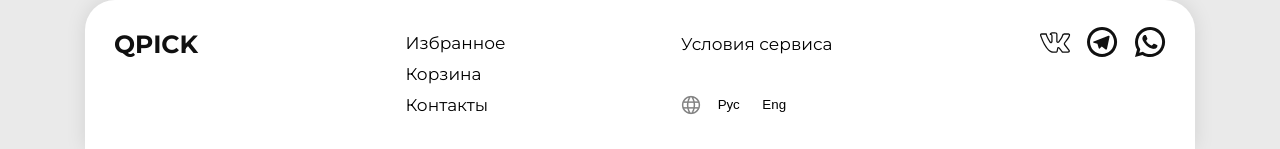
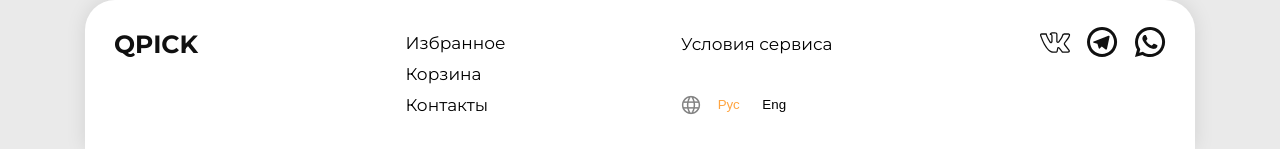
Before and after one commit to RozaZhaisanova/invite, a React (Create React App) app: page / in a window 1280 px wide. Shown: the part 1488-1637 px from the top of the page. Built offline with nearby package versions, Linux system fonts and the light colour scheme.

Commit message:
added selectedLang in footer

```diff
--- a/src/components/Footer/index.tsx
+++ b/src/components/Footer/index.tsx
@@ -16,12 +16,14 @@ import {
   PhoneLink,
   Lang,
   ColumnRight,
+  SelectedButtonStyled,
 } from "./styles";
+import i18n from "../../contexts/i18n";
 
 const Footer = () => {
   const { t } = useTranslation();
   const { setLanguage } = useLanguage();
-
+  const selectedLanguage = i18n.language;
   return (
     <FooterContainer>
       <SiteName>
@@ -46,12 +48,31 @@ const Footer = () => {
           <StyledTypography>{t("termsOfService")}</StyledTypography>
           <Lang>
             <img src="./assets/globus.png" alt="Иконка глобуса" />
-            <ButtonStyled type="button" onClick={() => setLanguage("ru")}>
-              Рус
-            </ButtonStyled>
-            <ButtonStyled type="button" onClick={() => setLanguage("eng")}>
-              Eng
-            </ButtonStyled>
+            {selectedLanguage === "ru" ? (
+              <>
+                <SelectedButtonStyled
+                  type="button"
+                  onClick={() => setLanguage("ru")}
+                >
+                  Рус
+                </SelectedButtonStyled>
+                <ButtonStyled type="button" onClick={() => setLanguage("eng")}>
+                  Eng
+                </ButtonStyled>
+              </>
+            ) : (
+              <>
+                <ButtonStyled type="button" onClick={() => setLanguage("ru")}>
+                  Рус
+                </ButtonStyled>
+                <SelectedButtonStyled
+                  type="button"
+                  onClick={() => setLanguage("en")}
+                >
+                  Eng
+                </SelectedButtonStyled>
+              </>
+            )}
           </Lang>
         </ColumnRight>
       </FooterContent>
--- a/src/components/Footer/styles.ts
+++ b/src/components/Footer/styles.ts
@@ -68,7 +68,13 @@ export const Lang = styled.div`
   flex-direction: row;
   justify-content: space-between;
 `;
+export const SelectedButtonStyled = styled.button`
+  border: 0;
+  background: transparent;
+  color: #ffa542;
 
+  cursor: pointer;
+`;
 export const StyledList = styled.ul`
   list-style-type: none;
   padding: 0;
```
